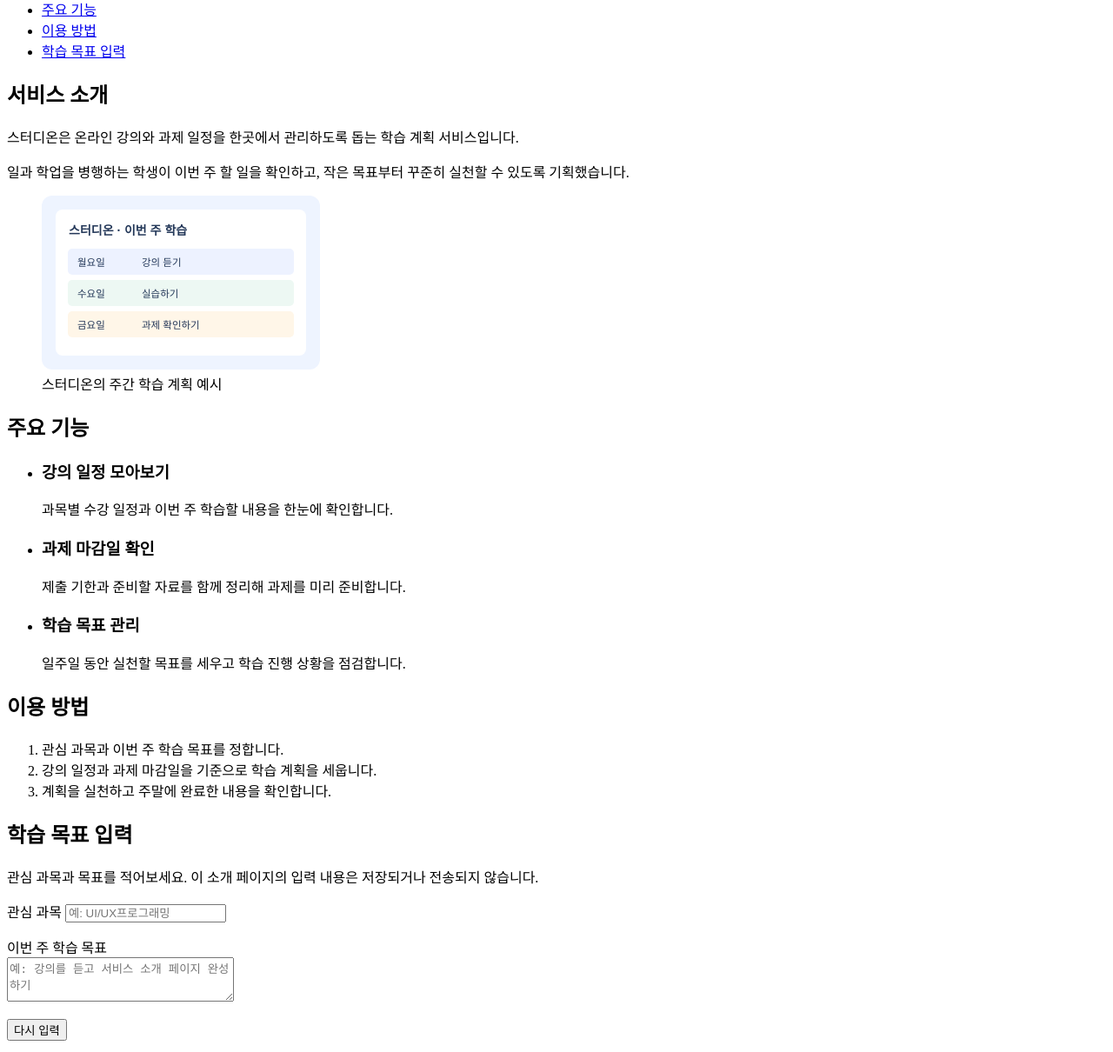
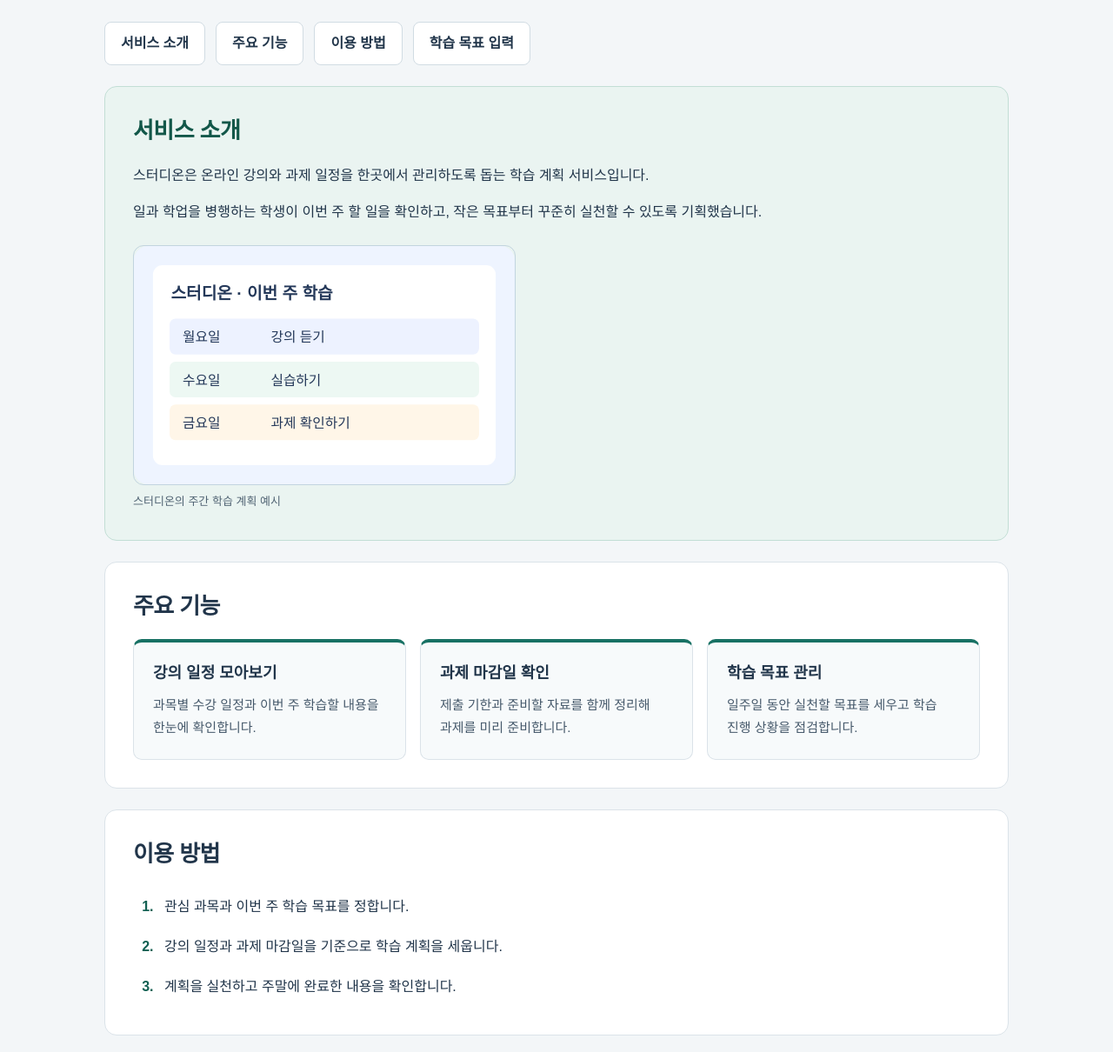
Before and after one commit to yj21058-star/YJ21000, a plain HTML site: page index.html in a window 1280 px wide. Shown: the part 155-1365 px from the top of the page at 87% size. Drawn offline with Linux system fonts and the light colour scheme.

Commit message:
3주차 CSS 디자인 적

```diff
--- a/index.html
+++ b/index.html
@@ -4,10 +4,11 @@
     <meta charset="UTF-8">
     <meta name="viewport" content="width=device-width, initial-scale=1.0">
     <title>스터디온 | 온라인 학습 일정 관리</title>
+    <link rel="stylesheet" href="style.css">
 </head>
 <body>
     <!--
-    1주차의 기본 HTML 문서에 서비스 소개 구조를 확장했습니다.
+    2주차 서비스 소개 내용과 구조를 유지하고 3주차 외부 CSS를 적용했습니다.
     사용자: 일과 학업을 병행하며 온라인 강의를 수강하는 대학생
     목적: 강의와 과제 일정을 한곳에서 확인하고 학습 계획을 세우도록 돕는다.
     핵심 행동: 서비스를 이해한 뒤 관심 과목과 주간 학습 목표를 입력한다.
--- a/style.css
+++ b/style.css
@@ -1 +1,40 @@
-/* 이후 CSS 학습에서 사용할 파일입니다. 현재 HTML에 연결하지 않았습니다. */
+/* 3주차: 외부 CSS 연결, 글자 위계, 색상, 여백, 테두리와 Flex 배치 */
+* { box-sizing: border-box; }
+html { scroll-behavior: smooth; }
+body { margin: 0; font-family: "Malgun Gothic", "Apple SD Gothic Neo", sans-serif; color: #21354a; background: #f3f6f8; font-size: 16px; line-height: 1.75; word-break: keep-all; overflow-wrap: anywhere; }
+header, main, footer { width: 92%; max-width: 1040px; margin: 0 auto; }
+header { padding: 48px 0 24px; }
+h1 { margin: 0; color: #113f4b; font-size: 44px; line-height: 1.2; letter-spacing: -2px; }
+header > p { margin: 16px 0 28px; color: #46596b; font-size: 20px; }
+nav ul { display: flex; gap: 12px; flex-wrap: wrap; padding: 0; margin: 0; list-style: none; }
+nav a { display: block; padding: 10px 18px; border: 1px solid #d1dce3; border-radius: 8px; background: #fff; color: #21354a; text-decoration: none; font-weight: 700; }
+nav a:hover { background: #e4f3ef; border-color: #187164; }
+a:focus-visible, button:focus-visible, input:focus-visible, textarea:focus-visible { outline: 3px solid #c07808; outline-offset: 4px; }
+main { padding-bottom: 8px; }
+section { margin: 0 0 24px; padding: 32px; background: #fff; border: 1px solid #dbe3e9; border-radius: 14px; scroll-margin-top: 20px; }
+h2 { margin: 0 0 20px; font-size: 26px; line-height: 1.4; letter-spacing: -0.6px; }
+h3 { margin: 0 0 10px; font-size: 18px; line-height: 1.5; }
+p { margin: 0 0 14px; }
+#about { background: #eaf4f1; border-color: #c2ded5; }
+#about h2 { color: #125749; }
+figure { margin: 24px 0 0; }
+figure img { display: block; width: 100%; max-width: 440px; height: auto; border: 1px solid #c2d4df; border-radius: 12px; }
+figcaption { margin-top: 8px; color: #506373; font-size: 13px; }
+#features > ul { display: flex; gap: 16px; padding: 0; margin: 0; list-style: none; }
+#features > ul > li { flex: 1; min-width: 0; padding: 22px; border: 1px solid #dbe3e9; border-top: 4px solid #187164; border-radius: 10px; background: #f7fafb; }
+#features li p { margin: 0; color: #46596b; font-size: 15px; }
+#steps ol { margin: 0; padding-left: 28px; }
+#steps li { padding: 9px 0 9px 8px; }
+#steps li::marker { color: #126052; font-weight: 700; }
+#start { border-top: 4px solid #187164; }
+#form-note { color: #526273; font-size: 14px; }
+form { max-width: 680px; }
+label { display: block; margin-bottom: 7px; font-weight: 700; }
+input, textarea { width: 100%; min-width: 0; max-width: 100%; border: 1px solid #8497a6; border-radius: 7px; padding: 12px 14px; color: #21354a; background: #fff; font: inherit; }
+input::placeholder, textarea::placeholder { color: #637585; }
+textarea { display: block; resize: vertical; }
+label + br { display: none; }
+button { padding: 12px 22px; border: 1px solid #125749; border-radius: 7px; color: white; background: #125749; font: inherit; font-weight: 700; cursor: pointer; }
+button:hover { background: #0d4439; }
+footer { display: flex; justify-content: space-between; gap: 20px; padding: 12px 0 36px; color: #526273; font-size: 14px; }
+footer a { color: #125749; }
```
Also changed, not shown: 1 other file.
